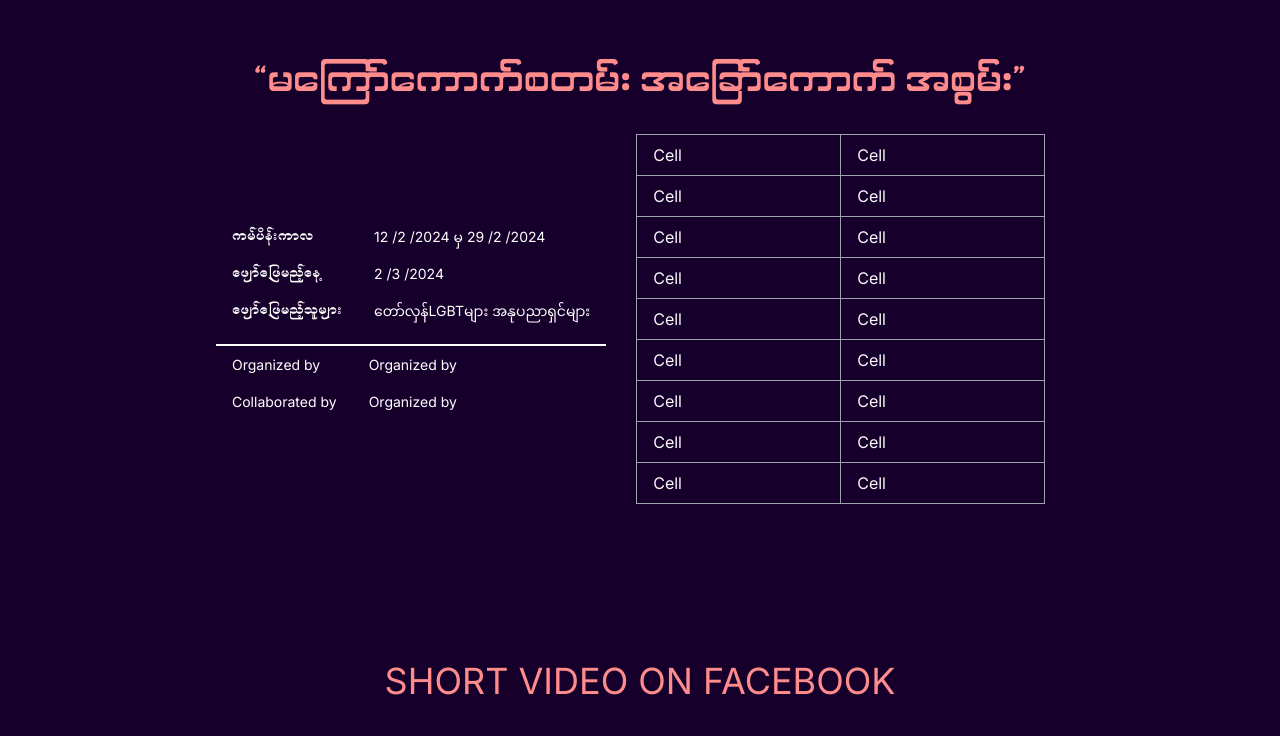
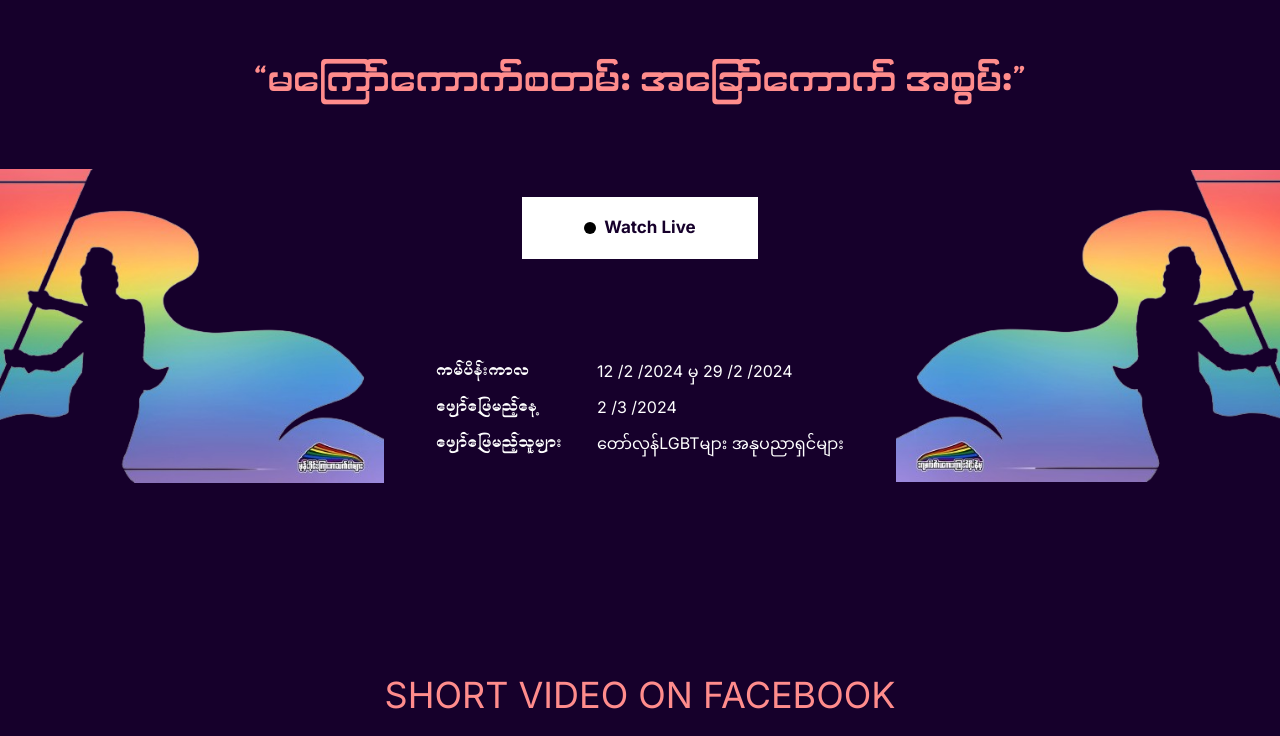
Before and after one commit to legend797/rainbows, a Next.js app in the folder live-app/: page /home in a window 1280 px wide. Shown: the part 1580-2316 px from the top of the page. Built offline with nearby package versions, Linux system fonts and the light colour scheme.

Commit message:
add logo and animation commit

```diff
--- a/live-app/package.json
+++ b/live-app/package.json
@@ -9,6 +9,7 @@
     "lint": "next lint"
   },
   "dependencies": {
+    "aos": "^2.3.4",
     "next": "14.1.0",
     "react": "^18",
     "react-dom": "^18",
--- a/live-app/src/app/home/page.js
+++ b/live-app/src/app/home/page.js
@@ -1,12 +1,16 @@
 import React from "react";
 import localFont from "next/font/local";
+
 
 import Image from "next/image";
 
 import logo from "../assets/Logo1.png";
-import logoMobile from '../assets/logo-mobile.png';
-import imageTablet from '../assets/image-tablet.png';
-import imageMobile from '../assets/image-mobile.png';
+import logoMobile from "../assets/logo-mobile.png";
+import pre1 from "../assets/live-preview1.png";
+import pre2 from "../assets/live-preview2.png";
+
+import imageTablet from "../assets/image-tablet.png";
+import imageMobile from "../assets/image-mobile.png";
 
 import TicketForm from "./TicketForm";
 import ImageCard from "./ImageCard";
@@ -20,10 +24,10 @@ const Font2 = localFont({ src: "../fonts/MMTaunggyi.ttf" });
 const Home = () => {
   return (
     <main className="bg-[#16002b]  mx-auto h-auto">
-      <div className="home-hero  w-full h-[538px] max-md:h-auto">
+      <div className="home-hero  max-container mx-auto h-[538px] max-md:h-auto">
         <div className="pt-[275px] flex justify-center">
-          <Image src={logo} className="md:hidden w-[97px]"/>
-          <Image src={logo} className="max-md:hidden w-[194px] h-auto"/>
+          <Image src={logo} className="md:hidden w-[97px]" />
+          <Image src={logo} className="max-md:hidden w-[194px] h-auto" />
         </div>
       </div>
 
@@ -41,11 +45,13 @@ const Home = () => {
       </p>
 
       {/* Ticket Code Field */}
-      <div className="max-md:mb-[50px] md:mb-[100px]">
+      <div data-aos="zoom-in"
+      className="max-md:mb-[50px] md:mb-[100px]">
         <TicketForm />
       </div>
       {/* Image Card */}
-      <div className="mb-[150px] max-container mx-auto max-lg:hidden">
+      <div data-aos="fade-up"
+      className="mb-[150px] max-container mx-auto max-lg:hidden">
         <ImageCard />
       </div>
       <div className="md:mb-[50px] max-sm:hidden lg:hidden flex justify-center">
@@ -54,9 +60,6 @@ const Home = () => {
       <div className="max-md:mb-[50px] sm:hidden flex justify-center">
         <Image src={imageMobile} />
       </div>
-
-
-
 
       <p
         style={myFont.style}
@@ -74,12 +77,12 @@ const Home = () => {
 
       {/* Event Date and Time Table */}
 
-      {/* Container */}
-      <div className="max-w-[848px] flex max-lg:flex-col max-lg:gap-y-[40px]  items-center gap-x-[30px] mx-auto ">
+      {/* Container 1 */}
+      <div className="hidden max-w-[848px]  justify-center items-center mx-auto ">
         {/* Event Date and Time */}
-        <div className="max-w-[439px] sm:text-[14px] max-sm:text-[12px]">
+        <div className="w-full sm:text-[14px] max-sm:text-[12px]">
           <table className="w-full table-auto text-white">
-            <tbody >
+            <tbody>
               <tr>
                 <td style={Font2.style} className=" px-4 py-2">
                   ကမ်ပိန်းကာလ
@@ -116,49 +119,47 @@ const Home = () => {
           </table>
         </div>
 
-        {/* Table */}
-        <div className="w-[409px] max-lg:w-[350px]">
-          <table className="w-full text-gray-50">
-            <tbody>
-              <tr className="">
-                <td className="border border-gray-400 px-4 py-2">Cell</td>
-                <td className="border border-gray-400 px-4 py-2">Cell</td>
-              </tr>
-              <tr className="">
-                <td className="border border-gray-400 px-4 py-2">Cell</td>
-                <td className="border border-gray-400 px-4 py-2">Cell</td>
-              </tr>
-              <tr className="">
-                <td className="border border-gray-400 px-4 py-2">Cell</td>
-                <td className="border border-gray-400 px-4 py-2">Cell</td>
-              </tr>
-              <tr className="">
-                <td className="border border-gray-400 px-4 py-2">Cell</td>
-                <td className="border border-gray-400 px-4 py-2">Cell</td>
-              </tr>
-              <tr className="">
-                <td className="border border-gray-400 px-4 py-2">Cell</td>
-                <td className="border border-gray-400 px-4 py-2">Cell</td>
-              </tr>
-              <tr className="">
-                <td className="border border-gray-400 px-4 py-2">Cell</td>
-                <td className="border border-gray-400 px-4 py-2">Cell</td>
-              </tr>
-              <tr>
-                <td className="border border-gray-400 px-4 py-2">Cell</td>
-                <td className="border border-gray-400 px-4 py-2">Cell</td>
-              </tr>
-              <tr className="">
-                <td className="border border-gray-400 px-4 py-2">Cell</td>
-                <td className="border border-gray-400 px-4 py-2">Cell</td>
-              </tr>
-              <tr className="">
-                <td className="border border-gray-400 px-4 py-2">Cell</td>
-                <td className="border border-gray-400 px-4 py-2">Cell</td>
-              </tr>
-              {/* Add more rows as needed */}
-            </tbody>
-          </table>
+
+      </div>
+
+      {/* Watch Live Section */}
+      <div
+       className="max-container mx-auto">
+      <div className="flex w-full md:h-[384px] max-md:h-[300px]  md:justify-between max-md:justify-center  md:items-center md:mb-[100px] max-md:mb-[20px]">
+          <div data-aos="fade-right"
+          className="w-[30%] max-md:hidden">
+            <Image src={pre1} />
+          </div>
+
+          <div data-aos="fade-up"
+           className="md:w-1/3 max-md:w-full  flex flex-col justify-center items-center">
+            <div className="cursor-pointer hover:bg-gray-300  md:mb-[100px] max-md:mb-[50px] md:w-[236px] md:h-[62px] max-md:w-[170px] max-md:h-[44px] bg-white flex justify-center items-center gap-2">
+              <div className="w-[12px] h-[12px] rounded-md bg-black"></div>
+              <p className="text-[#16002B] text-[17px] font-[700] ">
+                Watch Live
+              </p>
+            </div>
+            <div className="flex gap-[35px] max-md:text-[12px]">
+              <div
+                style={Font2.style}
+                className="text-white flex flex-col gap-y-3"
+              >
+                <p>ကမ်ပိန်းကာလ</p>
+                <p>ဖျော်ဖြေမည့်နေ့</p>
+                <p>ဖျော်ဖြေမည့်သူများ</p>
+              </div>
+              <div className="text-white flex flex-col gap-y-3">
+                <p>12 /2 /2024 မှ 29 /2 /2024</p>
+                <p>2 /3 /2024</p>
+                <p>တော်လှန်LGBTများ အနုပညာရှင်များ</p>
+              </div>
+            </div>
+          </div>
+
+          <div data-aos="fade-left"
+           className="w-[30%] max-md:hidden">
+            <Image src={pre2} />
+          </div>
         </div>
         </div>
 
@@ -166,7 +167,8 @@ const Home = () => {
       <p className="mt-[150px] mb-[30px] lg:text-[36px] md:text-[30px] sm:text-[24px] max-sm:text-[20px] text-[#FF8C8C] font-[400] text-center">
         SHORT VIDEO ON FACEBOOK
       </p>
-      <div className="flex justify-center max-sm:w-[316px] max-sm:mx-auto">
+      <div data-aos="fade-up"
+       className="flex justify-center max-sm:w-[316px] max-sm:mx-auto">
         <div className=" grid lg:grid-cols-3 max-lg:grid-cols-2 max-md:grid-cols-1 gap-x-5 gap-y-8 ">
           <VideoCard title={"စစ်ရှောင်ရန်ပုံငွေပွဲ"} />
           <VideoCard title={`“အော်ကားလုံးပဲ မော်ကင်ဂလာပါရှင့်”`} />
--- a/live-app/src/app/page.js
+++ b/live-app/src/app/page.js
@@ -1,7 +1,16 @@
+'use client'
+import { useEffect } from "react";
+import AOS from 'aos';
+import 'aos/dist/aos.css';
 import Home from "./home/page";
 
 
+
 export default function Main() {
+
+  useEffect(() => {
+    AOS.init();
+  }, []);
   return (
     <main>
       <Home />
```
Also changed, not shown: live-app/.eslintrc.json (added), 2 other files (tests, documents, lock files or other folders). Lines whose indentation alone changed are shown as unchanged.
